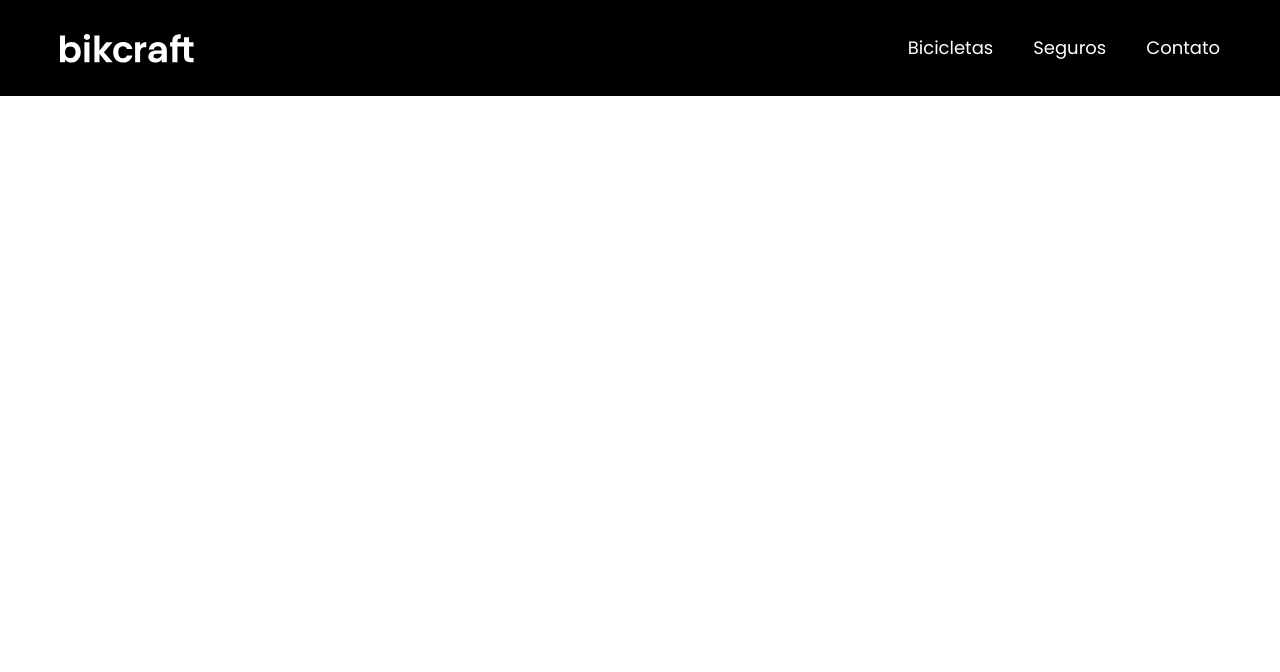
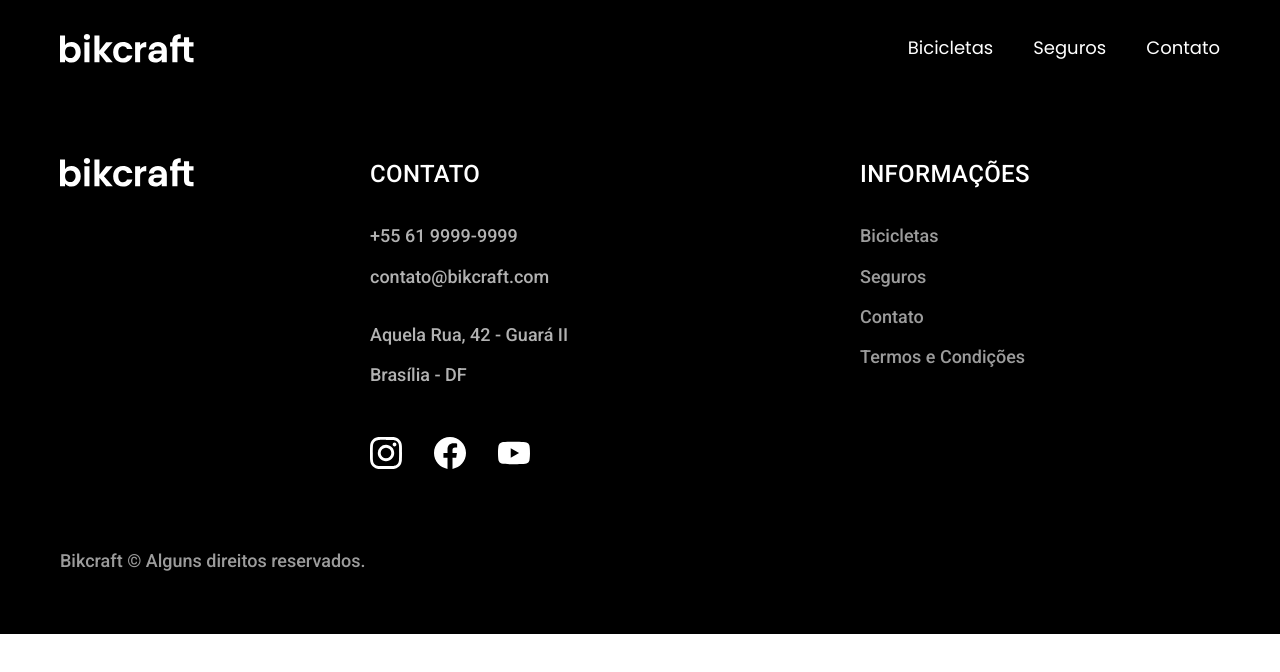
Before and after one commit to fabiof2x/bikcraft-nextjs, a Next.js app: page / in a window 1280 px wide. Shown: the top 672 px of the page. Built offline with nearby package versions, Linux system fonts and the light colour scheme.

Commit message:
feat: footer

```diff
--- /dev/null
+++ b/src/components/patterns/Footer/Footer.module.scss
@@ -0,0 +1,91 @@
+@import "../../../styles/variables-and-mixins";
+
+.footerBg {
+  background-color: $color-12;
+}
+
+.footerContainer {
+  @include container;
+  display: grid;
+  grid-template-columns: 3fr 5fr 4fr;
+  gap: 40px;
+  padding-top: 60px;
+  padding-bottom: 60px;
+
+  h3 {
+    margin-bottom: 32px;
+  }
+
+  li {
+    margin-bottom: 16px;
+  }
+
+  a:hover {
+    color: $color-0;
+  }
+}
+
+.footerContato {
+  h3 {
+    @include font-2-l-b;
+    color: $color-0;
+  }
+
+  ul {
+    @include font-2-m;
+    color: $color-5;
+    margin-bottom: 32px;
+  }
+
+  li:nth-child(even):after {
+    content: "";
+    display: block;
+    max-width: 360px;
+    height: 2px;
+    background: var(--cor-11);
+    margin-top: 16px;
+  }
+}
+
+.footerInformacoes {
+  h3 {
+    @include font-2-l-b;
+    color: $color-0;
+  }
+
+  ul {
+    @include font-2-m;
+    color: $color-6;
+  }
+}
+
+.footerRedes {
+  display: flex;
+  gap: 32px;
+}
+
+.footerCopy {
+  @include font-2-m;
+  color: $color-6;
+  grid-column: 1/-1;
+  margin-top: 40px;
+}
+
+@media (max-width: 800px) {
+  .footerContainer > img {
+    display: none;
+  }
+  .footerContainer {
+    grid-template-columns: 1fr 1fr;
+  }
+}
+
+@media (max-width: 600px) {
+  .footerContainer {
+    grid-template-columns: 1fr;
+    gap: 60px;
+  }
+  .footerCopy {
+    margin-top: 0px;
+  }
+}
--- /dev/null
+++ b/src/components/patterns/Footer/index.tsx
@@ -0,0 +1,44 @@
+import { Link } from "../../Link";
+import styles from "./Footer.module.scss";
+
+export default function Footer() {
+  return (
+    <footer className={styles.footerBg}>
+      <div className={styles.footerContainer}>
+        <img src="./img/bikcraft.svg" width="136" height="32" alt="Bikcraft" />
+        <div className={styles.footerContato}>
+          <h3>Contato</h3>
+          <ul>
+            <li><a href="tel:+556199999999">+55 61 9999-9999</a></li>
+            <li><a href="mailto:contato@bikcraft.com">contato@bikcraft.com</a></li>
+            <li>Aquela Rua, 42 - Guará II</li>
+            <li>Brasília - DF</li>
+          </ul>
+          <div className={styles.footerRedes}>
+            <a href="https://www.instagram.com/fabiof2x/" target="_blank">
+              <img src="./img/redes/instagram.svg" width="32" height="32" alt="Instagram" />
+            </a>
+            <a href="https://facebook.com/fabiof2x/" target="_blank">
+              <img src="./img/redes/facebook.svg" width="32" height="32" alt="Facebook" />
+            </a>
+            <a href="#">
+              <img src="./img/redes/youtube.svg" width="32" height="32" alt="Youtube" />
+            </a>
+          </div>
+        </div>
+        <div className={styles.footerInformacoes}>
+          <h3>Informações</h3>
+          <nav>
+            <ul>
+              <li><Link href="/bicicletas">Bicicletas</Link></li>
+              <li><Link href="/seguros">Seguros</Link></li>
+              <li><Link href="/contato">Contato</Link></li>
+              <li><Link href="/termos">Termos e Condições</Link></li>
+            </ul>
+          </nav>
+        </div>
+        <p className={styles.footerCopy}>Bikcraft © Alguns direitos reservados.</p>
+      </div>
+    </footer>
+  );
+}
--- a/src/pages/index.tsx
+++ b/src/pages/index.tsx
@@ -1,9 +1,16 @@
+import { PageTitle } from "../components/PageTitle"
+import Footer from "../components/patterns/Footer"
 import Header from "../components/patterns/Header"
 
 function HomePage() {
   return (
     <>
+      <PageTitle
+        title="Bikcraft - Bicicletas Elétricas"
+        description="Bicicletas elétricas de alta precisão e qualidade, feitas sob medida para você. Explore o mundo na sua velocidade com a Bikcraft."
+      />
       <Header />
+      <Footer />
     </>
   )
 }
```
